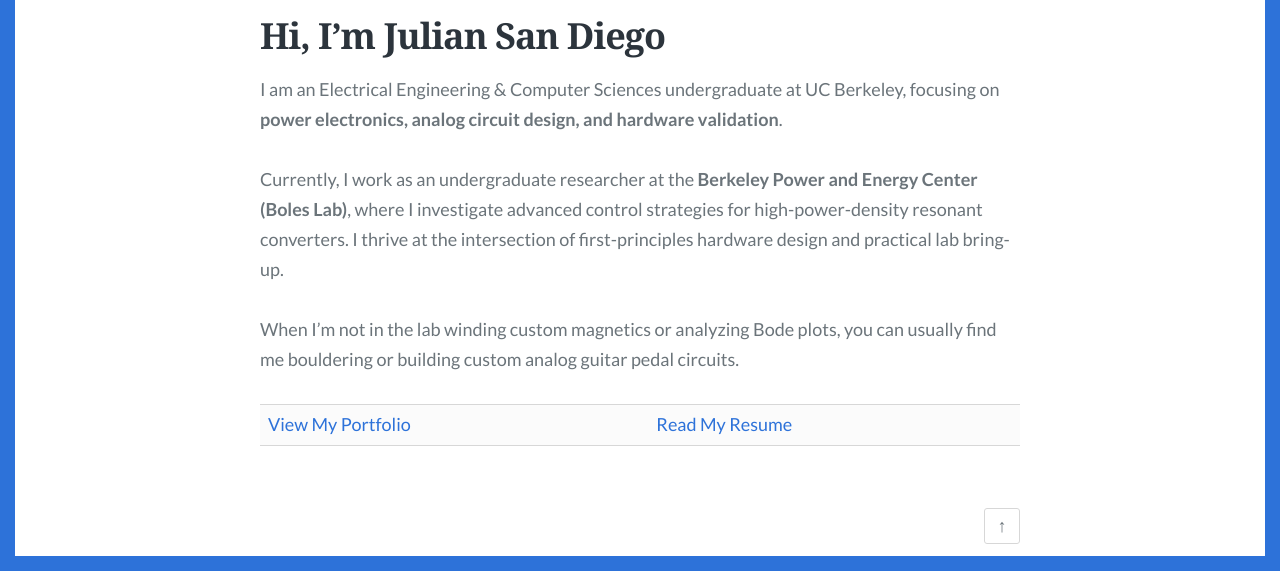
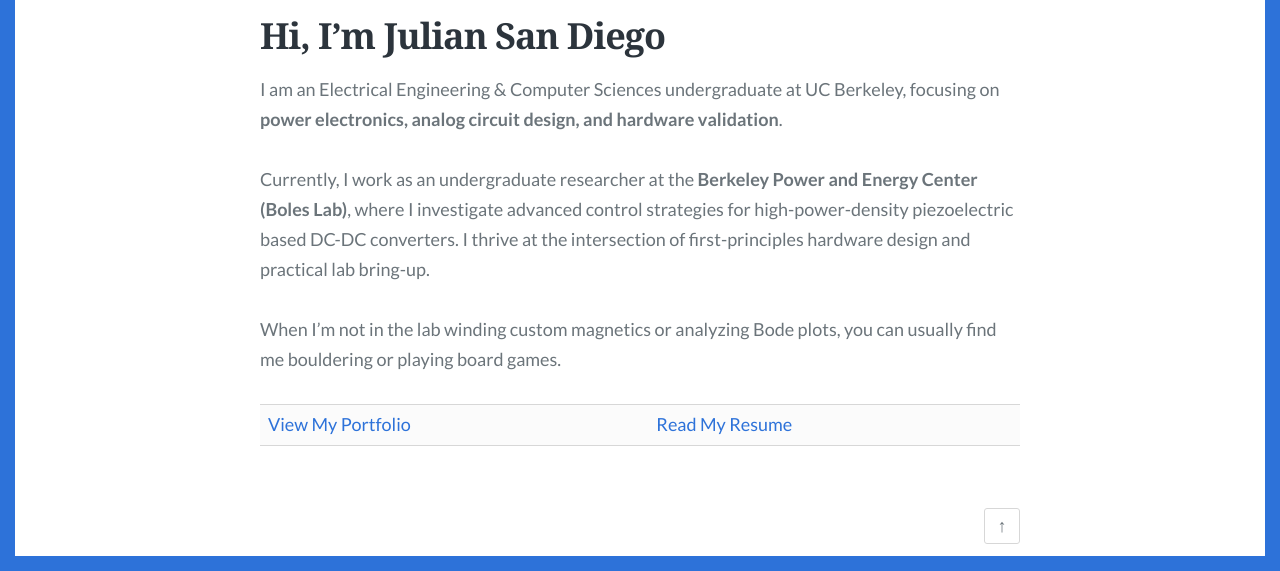
Before and after one commit to julianwsd/julianwsd.github.io, a Jekyll site: the page built from index.md, in a window 1280 px wide. Shown: the part 678-1249 px from the top of the page. Built offline with Jekyll 4.4.1, drawn with Linux system fonts in a browser that asks for light colours.

Commit message:
vault backup: 2026-07-21 12:06:13

```diff
--- a/index.md
+++ b/index.md
@@ -7,8 +7,8 @@ title: About Me
 
 I am an Electrical Engineering & Computer Sciences undergraduate at UC Berkeley, focusing on **power electronics, analog circuit design, and hardware validation**.
 
-Currently, I work as an undergraduate researcher at the **Berkeley Power and Energy Center (Boles Lab)**, where I investigate advanced control strategies for high-power-density resonant converters. I thrive at the intersection of first-principles hardware design and practical lab bring-up.
+Currently, I work as an undergraduate researcher at the **Berkeley Power and Energy Center (Boles Lab)**, where I investigate advanced control strategies for high-power-density piezoelectric based DC-DC converters. I thrive at the intersection of first-principles hardware design and practical lab bring-up.
 
-When I'm not in the lab winding custom magnetics or analyzing Bode plots, you can usually find me bouldering or building custom analog guitar pedal circuits.
+When I'm not in the lab winding custom magnetics or analyzing Bode plots, you can usually find me bouldering or playing board games.
 
 [View My Portfolio](portfolio.md) | [Read My Resume](resume.md)
```
